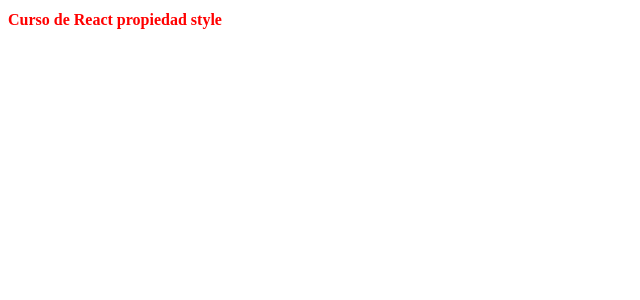
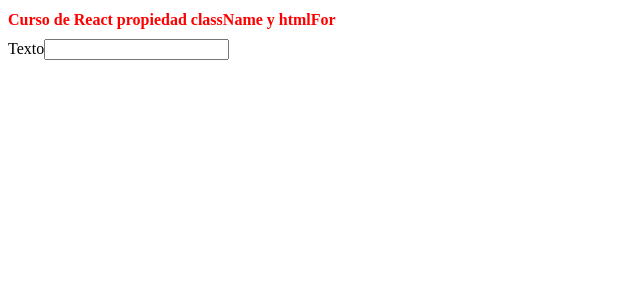
Before and after one commit to Coshiloco/Proyectos_React, a React (Vite) app: page / in a window 1280 px wide. Shown: the top 300 px of the page, without its empty margins (0-640 px from the left). Built offline with nearby package versions, Linux system fonts and the light colour scheme.

Commit message:
className y htmlFor

```diff
--- a/src/index.css
+++ b/src/index.css
@@ -1,3 +1,4 @@
 .title {
 	color: red;
+	font-size: 1rem;
 }
--- a/src/main.jsx
+++ b/src/main.jsx
@@ -65,9 +65,27 @@
 	</h1>
 );
 
+const propsclassname = {
+	class: 'title',
+	className: 'title'
+};
+
+const { class: className } = propsclassname;
+
+const classnameyhtmlforapp = (
+	<div>
+		<h1 className={className}>Curso de React propiedad className y htmlFor</h1>
+		<form>
+			<label htmlFor='text'>Texto</label>
+			<input type='text' id='text'></input>
+		</form>
+	</div>
+);
+
 console.log(app);
 const container = document.getElementById('root');
 
 ReactDOM.render(app, container);
 ReactDOM.render(appjsx, container);
 ReactDOM.render(propiedadstyle, container);
+ReactDOM.render(classnameyhtmlforapp, container);
```
